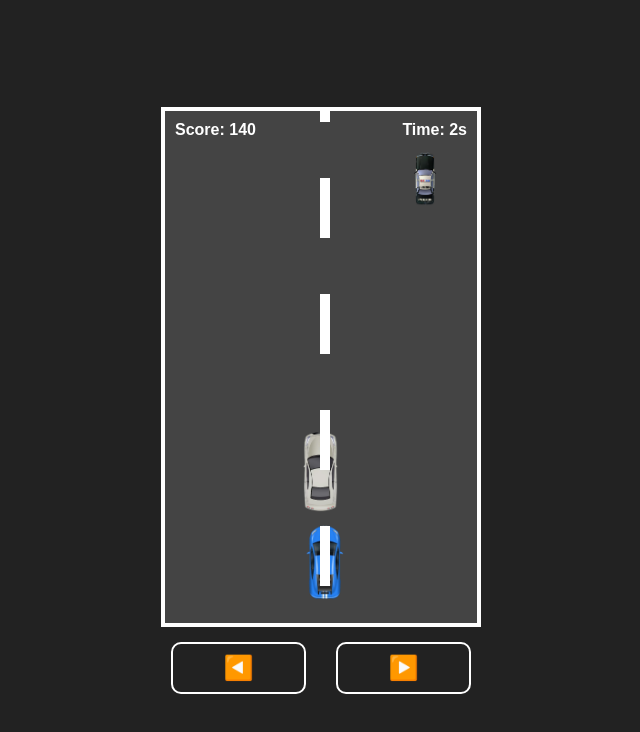
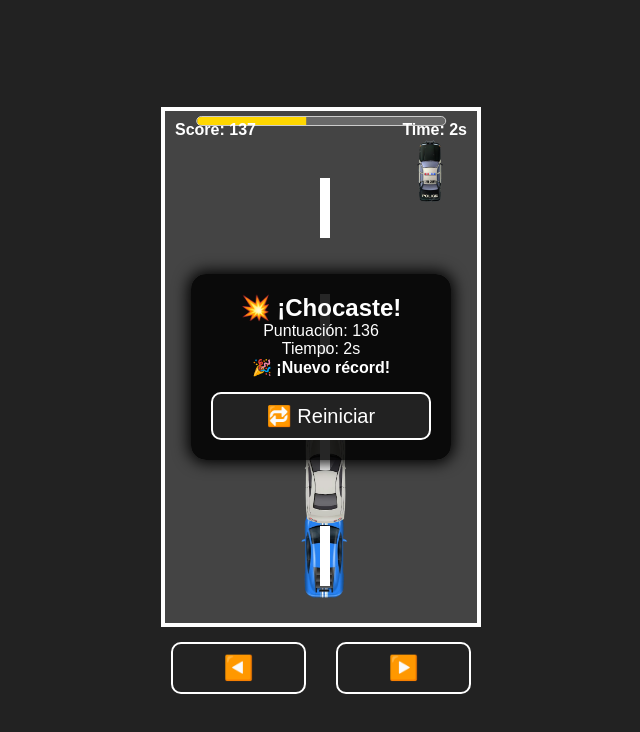
Before and after one commit to IrvingAcost34/mi-juego-html, a plain HTML site: page index.html in a window 1280 px wide. Both pictures are taken after a click on the button "◀️". Shown: the whole page, without its empty margins (319-959 px from the left). Drawn offline with Linux system fonts and the light colour scheme.

Commit message:
index.html

```diff
--- a/index.html
+++ b/index.html
@@ -41,10 +41,10 @@
 
     #car {
       position: absolute;
-      width: 50px;
-      height: 80px;
+      width: 60px;
+      height: 100px;
       bottom: 20px;
-      left: 135px;
+      left: 130px;
       background-image: url('mi_auto.png');
       background-size: contain;
       background-position: center;
@@ -54,9 +54,9 @@
 
     .enemy {
       position: absolute;
-      width: 50px;
-      height: 80px;
-      top: -80px;
+      width: 60px;
+      height: 100px;
+      top: -100px;
       animation: enemyMove 2.5s linear infinite;
       background-size: contain;
       background-position: center;
@@ -64,12 +64,12 @@
     }
 
     .enemy.enemy3 {
-      width: 60px;
-      height: 90px;
+      width: 70px;
+      height: 110px;
     }
 
     @keyframes enemyMove {
-      0% { top: -80px; }
+      0% { top: -100px; }
       100% { top: 540px; }
     }
 
@@ -84,29 +84,24 @@
     #score { top: 10px; left: 10px; }
     #time { top: 10px; right: 10px; }
 
-    #metaBar {
-      position: absolute;
-      top: 35px;
-      left: 50%;
-      transform: translateX(-50%);
-      font-size: 18px;
-      color: gold;
-      background: rgba(0, 0, 0, 0.7);
-      padding: 3px 10px;
-      border-radius: 10px;
-      display: none;
-    }
-
-    #banderita {
+    #metaProgress {
       position: absolute;
       top: 5px;
       left: 50%;
       transform: translateX(-50%);
-      width: 30px;
-      height: 30px;
-      background-image: url('meta.png');
-      background-size: contain;
-      background-repeat: no-repeat;
+      width: 80%;
+      height: 10px;
+      background: rgba(255,255,255,0.2);
+      border: 1px solid #ccc;
+      border-radius: 5px;
+      overflow: hidden;
+    }
+
+    #metaProgressBar {
+      width: 0%;
+      height: 100%;
+      background: gold;
+      transition: width 0.3s;
     }
 
     #controls {
@@ -155,8 +150,9 @@
   <div id="game">
     <div id="score">Score: 0</div>
     <div id="time">Time: 0s</div>
-    <div id="metaBar">🎯 ¡Meta conseguida!</div>
-    <div id="banderita"></div>
+    <div id="metaProgress">
+      <div id="metaProgressBar"></div>
+    </div>
     <div id="car"></div>
     <div id="game-over">
       <h2>💥 ¡Chocaste!</h2>
@@ -176,13 +172,13 @@
     const car = document.getElementById("car");
     const scoreText = document.getElementById("score");
     const timeText = document.getElementById("time");
+    const metaProgressBar = document.getElementById("metaProgressBar");
     const leftBtn = document.getElementById("leftBtn");
     const rightBtn = document.getElementById("rightBtn");
     const gameOverDiv = document.getElementById("game-over");
     const finalScore = document.getElementById("final-score");
     const finalTime = document.getElementById("final-time");
     const restartBtn = document.getElementById("restart-btn");
-    const metaBar = document.getElementById("metaBar");
 
     let score = 0, elapsedTime = 0, startTime = 0;
     let gameInterval, enemyInterval, roadInterval;
@@ -195,36 +191,23 @@
 
     const enemyImages = ['enemigo1.png', 'enemigo2.png', 'enemigo3.png'];
 
-    document.addEventListener("keydown", e => { keys[e.key] = true; if (!gameRunning) startGame(); });
-    document.addEventListener("keyup", e => keys[e.key] = false);
-    leftBtn.addEventListener("mousedown", () => { leftPressed = true; if (!gameRunning) startGame(); });
-    leftBtn.addEventListener("mouseup", () => leftPressed = false);
-    rightBtn.addEventListener("mousedown", () => { rightPressed = true; if (!gameRunning) startGame(); });
-    rightBtn.addEventListener("mouseup", () => rightPressed = false);
-    leftBtn.addEventListener("touchstart", () => { leftPressed = true; if (!gameRunning) startGame(); });
-    leftBtn.addEventListener("touchend", () => leftPressed = false);
-    rightBtn.addEventListener("touchstart", () => { rightPressed = true; if (!gameRunning) startGame(); });
-    rightBtn.addEventListener("touchend", () => rightPressed = false);
-
     function moveCar() {
       let left = parseInt(getComputedStyle(car).getPropertyValue("left"));
       if ((keys["ArrowLeft"] || leftPressed) && left > 0) car.style.left = (left - 10) + "px";
-      if ((keys["ArrowRight"] || rightPressed) && left < 270) car.style.left = (left + 10) + "px";
+      if ((keys["ArrowRight"] || rightPressed) && left < 260) car.style.left = (left + 10) + "px";
     }
 
     function createEnemy() {
       const enemy = document.createElement("div");
       enemy.classList.add("enemy");
-
       const index = Math.floor(Math.random() * enemyImages.length);
       const img = enemyImages[index];
       enemy.style.backgroundImage = `url('${img}')`;
       if (img.includes('enemigo3')) enemy.classList.add("enemy3");
-
       const lanes = [30, 130, 230];
       enemy.style.left = lanes[Math.floor(Math.random() * lanes.length)] + "px";
       game.appendChild(enemy);
-      setTimeout(() => enemy.remove(), 3000);
+      setTimeout(() => enemy.remove(), 4000);
     }
 
     function createRoadLine() {
@@ -237,12 +220,7 @@
     function detectCollision(a, b) {
       const rectA = a.getBoundingClientRect();
       const rectB = b.getBoundingClientRect();
-      return !(
-        rectA.top > rectB.bottom ||
-        rectA.bottom < rectB.top ||
-        rectA.right < rectB.left ||
-        rectA.left > rectB.right
-      );
+      return !(rectA.top > rectB.bottom || rectA.bottom < rectB.top || rectA.right < rectB.left || rectA.left > rectB.right);
     }
 
     function updateDificultad() {
@@ -253,11 +231,16 @@
       }
     }
 
+    function updateMetaBar() {
+      let progreso = Math.min(100, Math.floor((score % metaActual) / metaActual * 100));
+      metaProgressBar.style.width = progreso + "%";
+    }
+
     function checkMeta() {
       if (score >= metaActual) {
-        metaBar.style.display = "block";
-        setTimeout(() => metaBar.style.display = "none", 1500);
         metaActual += 300;
+        metaProgressBar.style.width = "0%";
+        alert("✨ ¡Meta conseguida!");
       }
     }
 
@@ -266,12 +249,12 @@
       document.querySelectorAll(".enemy").forEach(enemy => {
         if (detectCollision(enemy, car)) endGame();
       });
-
       score++;
       scoreText.textContent = "Score: " + score;
       elapsedTime = Math.floor((Date.now() - startTime) / 1000);
       timeText.textContent = "Time: " + elapsedTime + "s";
       updateDificultad();
+      updateMetaBar();
       checkMeta();
     }
 
@@ -285,8 +268,7 @@
       startTime = Date.now();
       gameOverDiv.style.display = "none";
       document.querySelectorAll(".enemy, .road-line").forEach(e => e.remove());
-
-      car.style.left = "135px";
+      car.style.left = "130px";
       gameInterval = setInterval(gameLoop, 20);
       enemyInterval = setInterval(createEnemy, enemySpawnSpeed);
       roadInterval = setInterval(createRoadLine, 200);
@@ -297,7 +279,6 @@
       clearInterval(gameInterval);
       clearInterval(enemyInterval);
       clearInterval(roadInterval);
-
       let mensaje = `Puntuación: ${score}<br>Tiempo: ${elapsedTime}s`;
       if (score > bestScore) {
         bestScore = score;
@@ -306,11 +287,20 @@
       } else {
         mensaje += `<br>🏆 Récord: ${bestScore}`;
       }
-
       finalScore.innerHTML = mensaje;
       gameOverDiv.style.display = "block";
     }
 
+    document.addEventListener("keydown", e => { keys[e.key] = true; if (!gameRunning) startGame(); });
+    document.addEventListener("keyup", e => keys[e.key] = false);
+    leftBtn.addEventListener("mousedown", () => { leftPressed = true; if (!gameRunning) startGame(); });
+    leftBtn.addEventListener("mouseup", () => leftPressed = false);
+    rightBtn.addEventListener("mousedown", () => { rightPressed = true; if (!gameRunning) startGame(); });
+    rightBtn.addEventListener("mouseup", () => rightPressed = false);
+    leftBtn.addEventListener("touchstart", () => { leftPressed = true; if (!gameRunning) startGame(); });
+    leftBtn.addEventListener("touchend", () => leftPressed = false);
+    rightBtn.addEventListener("touchstart", () => { rightPressed = true; if (!gameRunning) startGame(); });
+    rightBtn.addEventListener("touchend", () => rightPressed = false);
     restartBtn.addEventListener("click", () => startGame());
   </script>
 
```
